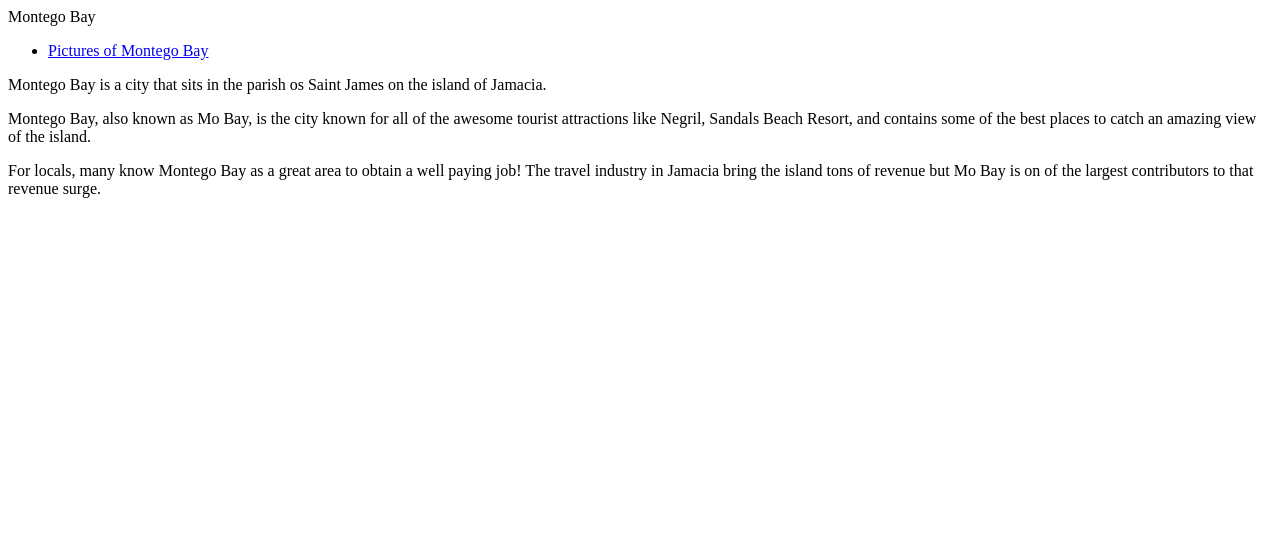
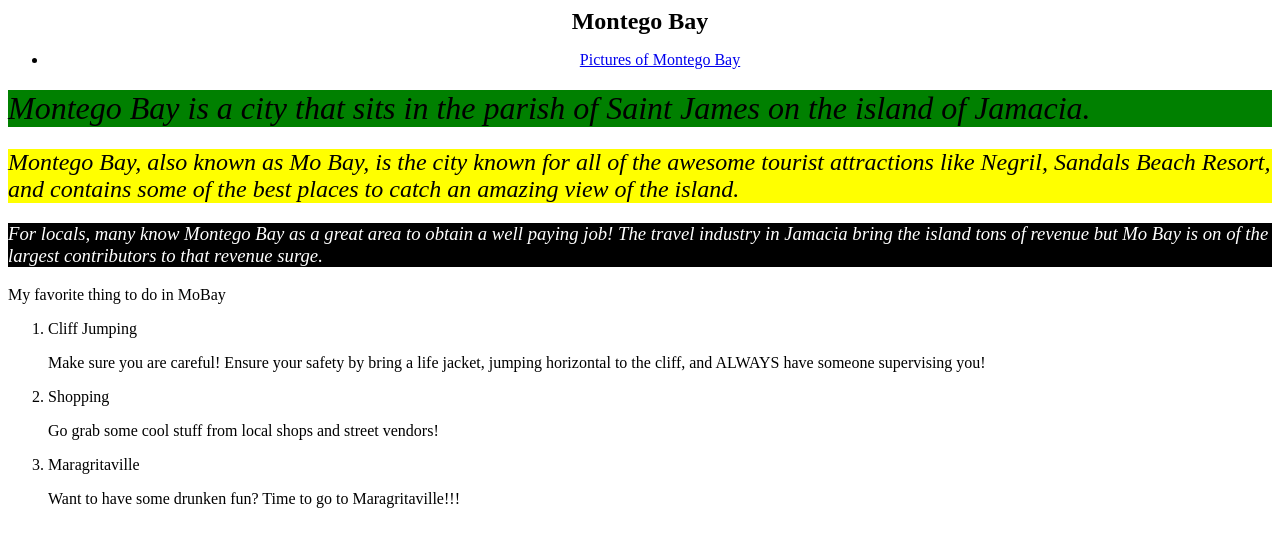
Before and after one commit to Charonn412/simple-travel-site, a plain HTML site: page index.html in a window 1280 px wide. Drawn offline with Linux system fonts and the light colour scheme.

Commit message:
added some css

```diff
--- a/index.html
+++ b/index.html
@@ -5,6 +5,36 @@
     <meta http-equiv="X-UA-Compatible" content="IE=edge">
     <meta name="viewport" content="width=device-width, initial-scale=1.0">
     <title>My Favorite City</title>
+    <style type="text/css">
+        h1 {
+            background-color: green;
+            font-weight: 300;
+            font-style: oblique;
+        }
+        h2{
+            background-color: yellow;
+            font-weight: 200;
+            font-style: oblique;
+        }
+        h3{
+            background-color: black;
+            font-weight: 100;
+            color: white;
+            font-style: oblique;
+        }
+        header{
+           font-weight: 700;
+           text-align: center;
+           font-size: x-large;
+        }
+        p{
+            font-weight: 400;
+        }
+        nav{
+            text-align: center;
+        }
+
+    </style>
 </head>
 <body>
     <header>Montego Bay</header>
@@ -15,9 +45,19 @@
             </li>
         </ul>
     </nav>
-    <p>Montego Bay is a city that sits in the parish os Saint James on the island of Jamacia.</p>
-    <p>Montego Bay, also known as Mo Bay, is the city known for all of the awesome tourist attractions like Negril, Sandals Beach Resort, and contains some of the best places to catch an amazing view of the island.</p>
-    <p>For locals, many know Montego Bay as a great area to obtain a well paying job! The travel industry in Jamacia bring the island tons of revenue but Mo Bay is on of the largest contributors to that revenue surge.</p>
 
+    <h1>Montego Bay is a city that sits in the parish of Saint James on the island of Jamacia.</h1>
+    <h2>Montego Bay, also known as Mo Bay, is the city known for all of the awesome tourist attractions like Negril, Sandals Beach Resort, and contains some of the best places to catch an amazing view of the island.</h2>
+    <h3>For locals, many know Montego Bay as a great area to obtain a well paying job! The travel industry in Jamacia bring the island tons of revenue but Mo Bay is on of the largest contributors to that revenue surge.</h3>
+    <p>My favorite thing to do in MoBay
+        <ol>
+            <li>Cliff Jumping</li>
+            <p>Make sure you are careful! Ensure your safety by bring a life jacket, jumping horizontal to the cliff, and ALWAYS have someone supervising you!</p>
+            <li>Shopping</li>
+            <p>Go grab some cool stuff from local shops and street vendors!</p>
+            <li>Maragritaville</li>
+            <p>Want to have some drunken fun? Time to go to Maragritaville!!!</p>
+        </ol>
+    </p>
 </body>
 </html>
```
